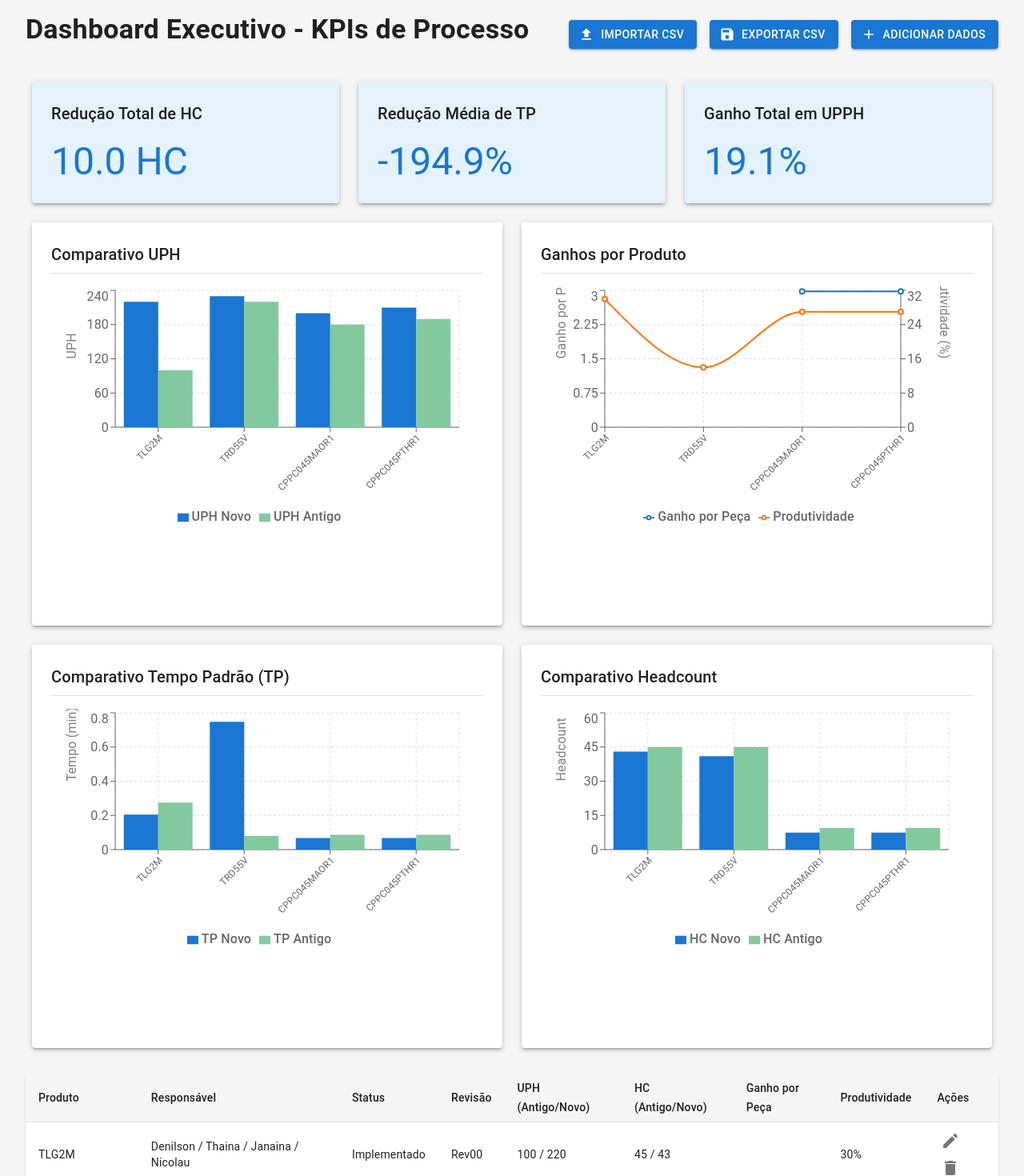
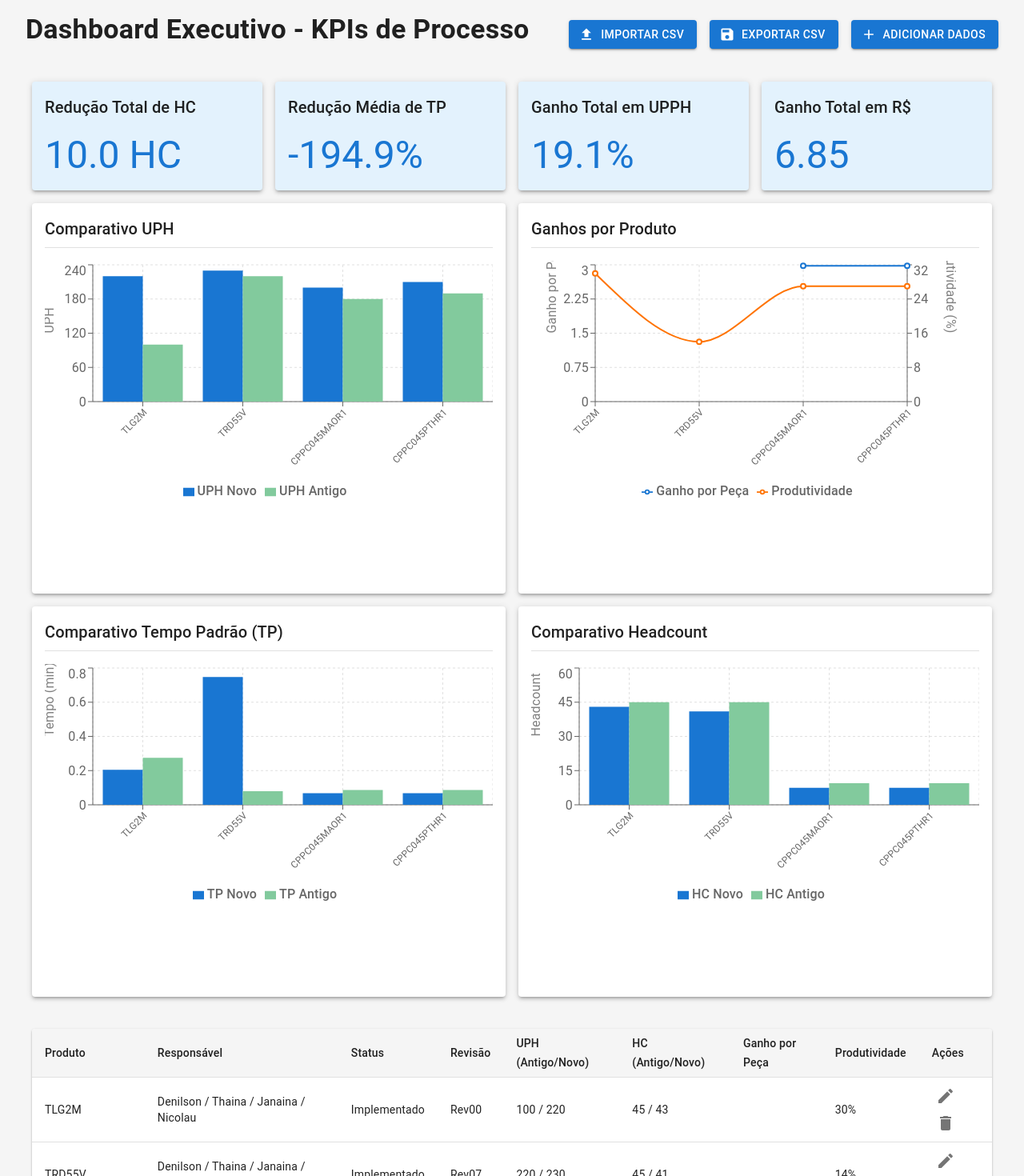
Before and after one commit to BrunoParaguassu/SW_Acompanhamento_Melhorias, a React (Vite) app: page / in a window 1280 px wide. Shown: the top 1470 px of the page at 80% size. Built offline with nearby package versions, Linux system fonts and the light colour scheme.

Commit message:
Feat: Atualização do Layout da página

```diff
--- a/src/App.jsx
+++ b/src/App.jsx
@@ -257,6 +257,14 @@ function App() {
     return (totalGain / data.length).toFixed(1)
   }
 
+  const calculateTotalGain = () => {
+    const totalGain = data.reduce((total, item) => {
+      const gain = item.custoAntigo - item.custoNovo
+      return total + gain
+    }, 0)
+    return totalGain.toFixed(2)
+  }
+
   const generateUPHTicks = () => {
     if (data.length === 0) return [0, 10, 20, 30, 40, 50]
 
@@ -344,11 +352,11 @@ function App() {
             </Box>
           </Box>
 
-          <Container maxWidth="xl" sx={{ mt: 4, mb: 4 }}>
-            <Grid container spacing={3}>
+          <Container maxWidth={false} sx={{ mt: 2, px: 0 }}>
+            <Grid container spacing={2}>
               {/* Cards de Métricas */}
-              <Grid item xs={12} md={4}>
-                <Paper sx={{ p: 3, height: '100%', boxShadow: 3, bgcolor: '#e3f2fd' }}>
+              <Grid item xs={12} md={3}>
+                <Paper sx={{ p: 2, height: '100%', boxShadow: 3, bgcolor: '#e3f2fd' }}>
                   <Typography variant="h6" gutterBottom>
                     Redução Total de HC
                   </Typography>
@@ -358,8 +366,8 @@ function App() {
                 </Paper>
               </Grid>
 
-              <Grid item xs={12} md={4}>
-                <Paper sx={{ p: 3, height: '100%', boxShadow: 3, bgcolor: '#e3f2fd' }}>
+              <Grid item xs={12} md={3}>
+                <Paper sx={{ p: 2, height: '100%', boxShadow: 3, bgcolor: '#e3f2fd' }}>
                   <Typography variant="h6" gutterBottom>
                     Redução Média de TP
                   </Typography>
@@ -369,8 +377,8 @@ function App() {
                 </Paper>
               </Grid>
 
-              <Grid item xs={12} md={4}>
-                <Paper sx={{ p: 3, height: '100%', boxShadow: 3, bgcolor: '#e3f2fd' }}>
+              <Grid item xs={12} md={3}>
+                <Paper sx={{ p: 2, height: '100%', boxShadow: 3, bgcolor: '#e3f2fd' }}>
                   <Typography variant="h6" gutterBottom>
                     Ganho Total em UPPH
                   </Typography>
@@ -380,9 +388,20 @@ function App() {
                 </Paper>
               </Grid>
 
+              <Grid item xs={12} md={3}>
+                <Paper sx={{ p: 2, height: '100%', boxShadow: 3, bgcolor: '#e3f2fd' }}>
+                  <Typography variant="h6" gutterBottom>
+                    Ganho Total em R$
+                  </Typography>
+                  <Typography variant="h3" color="primary" sx={{ mt: 2 }}>
+                    {calculateTotalGain()}
+                  </Typography>
+                </Paper>
+              </Grid>
+
               {/* Gráficos */}
               <Grid item xs={12} md={6}>
-                <Paper sx={{ p: 3, height: '100%', boxShadow: 3 }}>
+                <Paper sx={{ p: 2, height: '100%', boxShadow: 3 }}>
                   <Typography variant="h6" gutterBottom sx={{ fontWeight: 'medium' }}>
                     Comparativo UPH
                   </Typography>
@@ -392,8 +411,8 @@ function App() {
                       data={data}
                       margin={{
                         top: 5,
-                        right: 30,
-                        left: 20,
+                        right: 0,
+                        left: 0,
                         bottom: 100
                       }}
                       barGap={0}
@@ -425,7 +444,7 @@ function App() {
               </Grid>
 
               <Grid item xs={12} md={6}>
-                <Paper sx={{ p: 3, height: '100%', boxShadow: 3 }}>
+                <Paper sx={{ p: 2, height: '100%', boxShadow: 3 }}>
                   <Typography variant="h6" gutterBottom sx={{ fontWeight: 'medium' }}>
                     Ganhos por Produto
                   </Typography>
@@ -495,7 +514,7 @@ function App() {
               </Grid>
 
               <Grid item xs={12} md={6}>
-                <Paper sx={{ p: 3, height: '100%', boxShadow: 3 }}>
+                <Paper sx={{ p: 2, height: '100%', boxShadow: 3 }}>
                   <Typography variant="h6" gutterBottom sx={{ fontWeight: 'medium' }}>
                     Comparativo Tempo Padrão (TP)
                   </Typography>
@@ -505,8 +524,8 @@ function App() {
                       data={data}
                       margin={{
                         top: 5,
-                        right: 30,
-                        left: 20,
+                        right: 0,
+                        left: 0,
                         bottom: 100
                       }}
                       barGap={0}
@@ -543,7 +562,7 @@ function App() {
               </Grid>
 
               <Grid item xs={12} md={6}>
-                <Paper sx={{ p: 3, height: '100%', boxShadow: 3 }}>
+                <Paper sx={{ p: 2, height: '100%', boxShadow: 3 }}>
                   <Typography variant="h6" gutterBottom sx={{ fontWeight: 'medium' }}>
                     Comparativo Headcount
                   </Typography>
@@ -553,8 +572,8 @@ function App() {
                       data={data}
                       margin={{
                         top: 5,
-                        right: 30,
-                        left: 20,
+                        right: 0,
+                        left: 0,
                         bottom: 100
                       }}
                       barGap={0}
@@ -584,10 +603,10 @@ function App() {
                   </ResponsiveContainer>
                 </Paper>
               </Grid>
-            </Grid>
-          </Container>
 
-          <Box sx={{ mx: 2, mb: 4 }}>
+              {/* Tabela de Cadastro */}
+              <Grid item xs={12} sx={{ mt: 3 }}>
+                <Paper sx={{ width: '100%', mb: 2 }}>
                   <TableContainer component={Paper} sx={{
                     maxHeight: '300px',
                     overflow: 'auto'
@@ -634,7 +653,10 @@ function App() {
                       </TableBody>
                     </Table>
                   </TableContainer>
-          </Box>
+                </Paper>
+              </Grid>
+            </Grid>
+          </Container>
 
           <Dialog open={open} onClose={handleClose} maxWidth="md" fullWidth>
             <DialogTitle>{editIndex !== null ? 'Editar Dados' : 'Adicionar Novos Dados'}</DialogTitle>
```
Also changed, not shown: 1 other file (tests, documents, lock files or other folders). Lines whose indentation alone changed are shown as unchanged.
